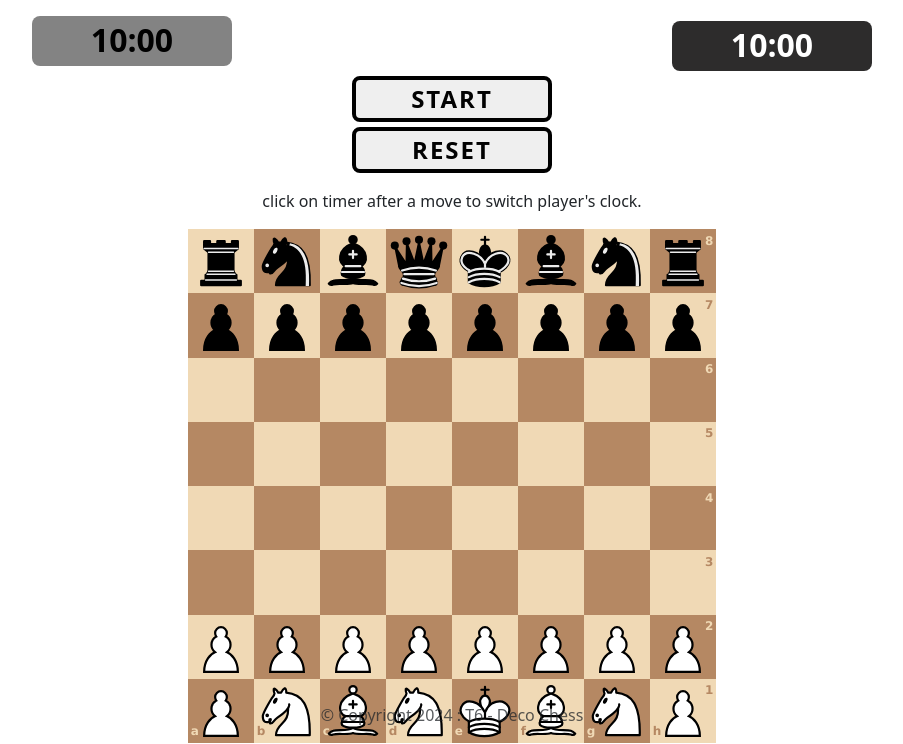
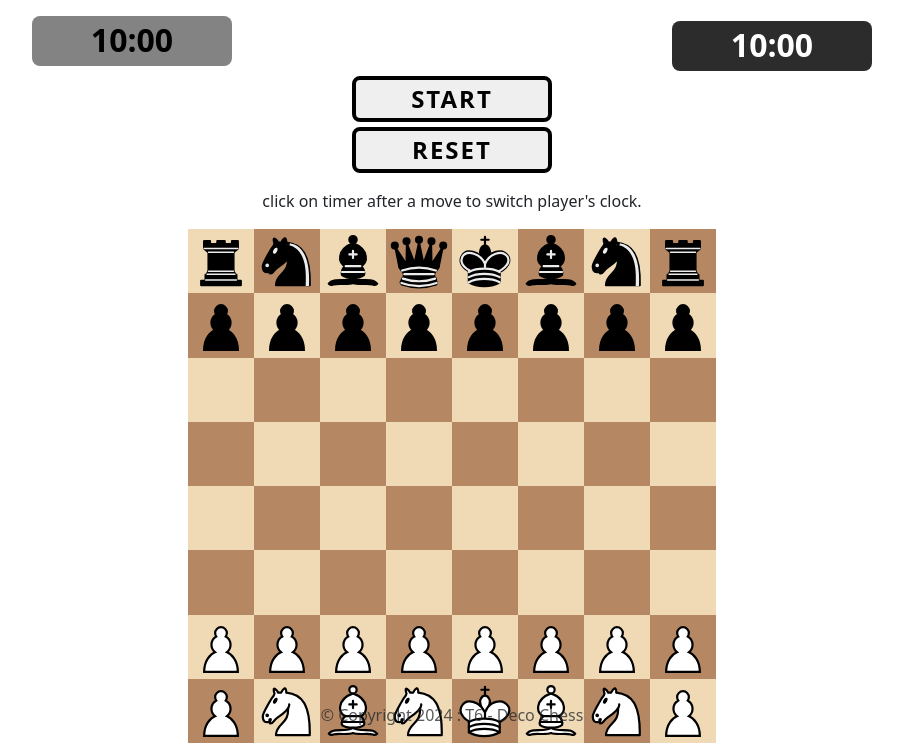
Before and after one commit to Pandabear1125/3308Project-12-6, a Node server app: page /game in a window 1280 px wide. Shown: the part 57-801 px from the top of the page, without its empty margins (188-1091 px from the left). Run offline with Node 20, Linux system fonts and the light colour scheme; some libraries are stand-ins or nearby versions.

Commit message:
Updated component labels

```diff
--- a/ProjectSourceCode/src/views/partials/chessBoard.hbs
+++ b/ProjectSourceCode/src/views/partials/chessBoard.hbs
@@ -95,7 +95,6 @@
           </div>
       </div>
       <div class="square black">
-        <div class="coordinate rank whiteText">8</div>
 
         <div class="piece rook" color="black" >
             <img src = "../../resources/svgs/BR.svg" alt="rook" >
@@ -145,7 +144,6 @@
 
       </div>
       <div class="square white">
-        <div class="coordinate rank blackText">7</div>
 
         <div class="piece pawn" color="black"  >
             <img src="../../resources/svgs/BP.svg" alt="pawn" >
@@ -162,7 +160,6 @@
       <div class="square black"></div>
       <div class="square white"></div>
       <div class="square black">
-    <div class="coordinate rank whiteText">6</div>
       </div>
 
 
@@ -175,7 +172,6 @@
       <div class="square white"></div>
       <div class="square black"></div>
       <div class="square white">
-        <div class="coordinate rank blackText">5</div>
 
       </div>
 
@@ -187,7 +183,6 @@
       <div class="square black"></div>
       <div class="square white"></div>
       <div class="square black">
-        <div class="coordinate rank whiteText">4</div>
 
       </div>
 
@@ -199,7 +194,6 @@
       <div class="square white"></div>
       <div class="square black"></div>
       <div class="square white">
-        <div class="coordinate rank blackText">3</div>
       </div>
 
       <div class="square white">
@@ -238,7 +232,6 @@
           </div>
       </div>
       <div class="square black">
-        <div class="coordinate rank whiteText">2</div>
 
         <div class="piece pawn" color="white" >
             <img src="../../resources/svgs/WP.svg" alt="pawn" >
@@ -246,56 +239,47 @@
       </div>
 
       <div class="square black">
-        <div class="coordinate whiteText">a</div>
 
         <div class="piece rook" color="white">
             <img src="../../resources/svgs/WP.svg" alt="pawn" >
            </div>
       </div>
       <div class="square white">
-        <div class="coordinate blackText">b</div>
 
         <div class="piece knight" color="white">
             <img src="../../resources/svgs/WK.svg" alt="knight" >
            </div>
     </div>
       <div class="square black">
-        <div class="coordinate whiteText">c</div>
 
         <div class="piece bishop" color="white">
             <img src="../../resources/svgs/WB.svg" alt="bishop">
            </div>
       </div>
       <div class="square white">
-        <div class="coordinate blackText">d</div>
 
         <div class="piece queen" color="white" >
             <img src="../../resources/svgs/WK.svg" alt="queen" >
            </div>
       </div>
       <div class="square black">
-        <div class="coordinate whiteText">e</div>
 
         <div class="piece king" color="white">
             <img src="../../resources/svgs/WKI.svg" alt="king">
         </div>
       </div>
       <div class="square white">
-        <div class="coordinate blackText">f</div>
         <div class="piece bishop" color="white" >
             <img src="../../resources/svgs/WB.svg" alt="bishop" >
            </div>
       </div>
       <div class="square black">
-        <div class="coordinate whiteText">g</div>
 
         <div class="piece knight" color="white" >
             <img src="../../resources/svgs/WK.svg" alt="knight">
            </div>
       </div>
       <div class="square white">
-        <div class="coordinate rank blackText">1</div>
-        <div class="coordinate blackText">h</div>
         <div class="piece rook" color="white" >
             <img src="../../resources/svgs/WP.svg" alt="pawn" >
            </div>
```
